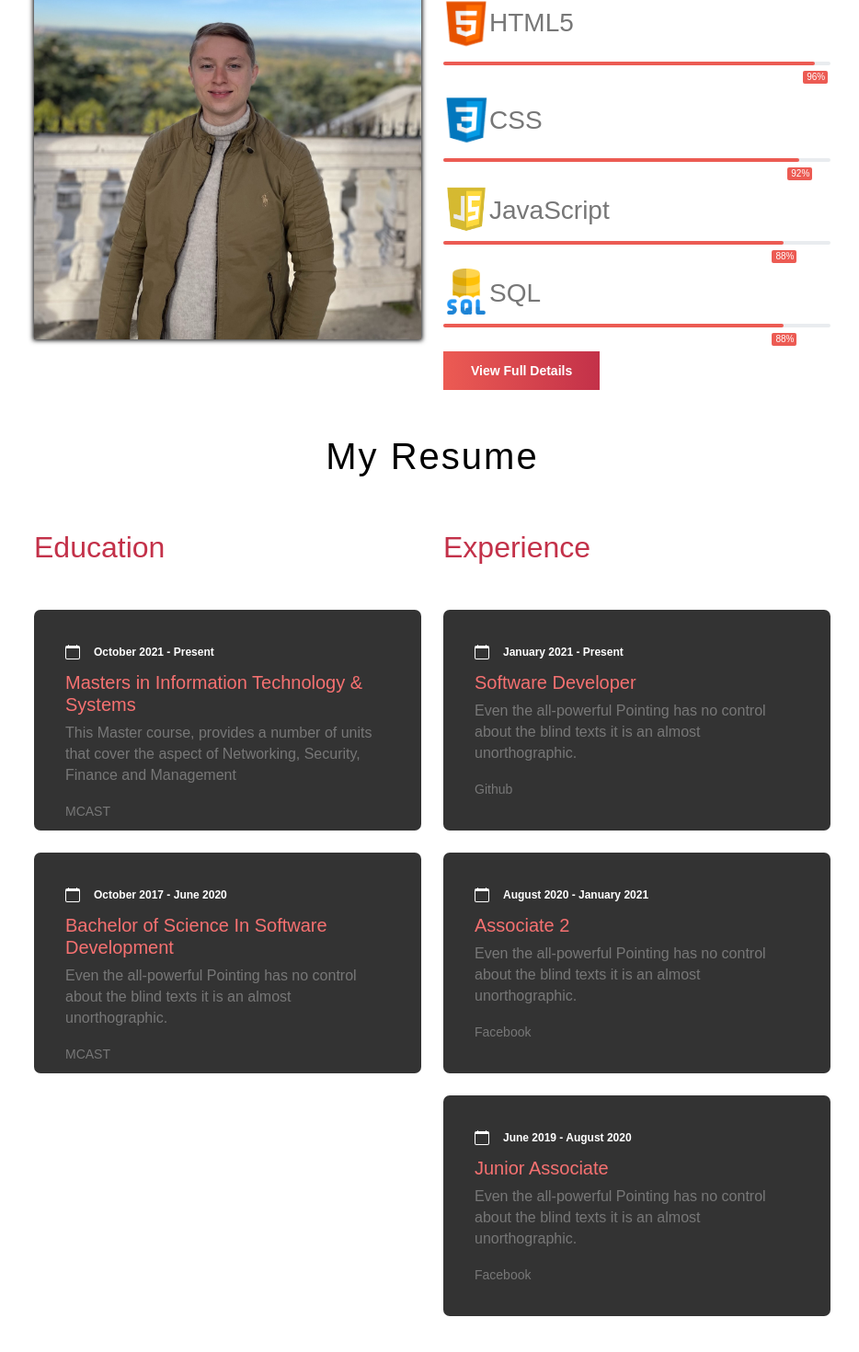
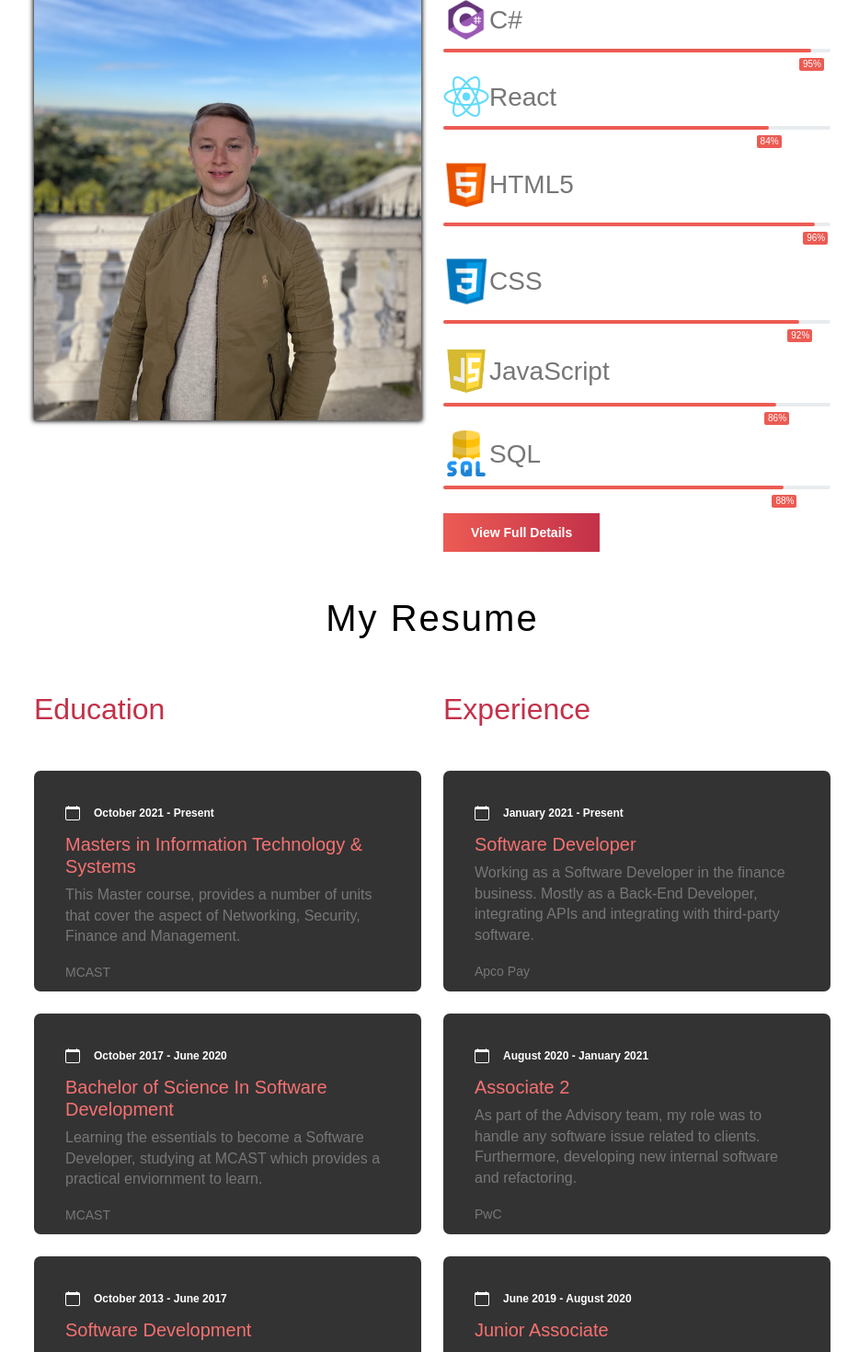
Before and after one commit to FrankanTech/FrankanPortfolio-main, a React (Create React App) app: page / in a window 1280 px wide. Shown: the part 1120-2590 px from the top of the page at 92% size, without its empty margins (170-1104 px from the left). Built offline with nearby package versions, Linux system fonts and the light colour scheme.

Commit message:
Adding Text

```diff
--- a/src/Components/AboutComp/AboutBody.js
+++ b/src/Components/AboutComp/AboutBody.js
@@ -19,7 +19,8 @@ export default class AboutTitle extends Component {
             <div data-aos="fade-left" className="col-lg-6 col-md-6 home-about-right">
                 <p>
                   Hi, my name is Frankan Tabone, a passionate Software Developer with <strong>2</strong> Years experience.
-                  <br/><br/>I consider myself a cursious individual always striving to be among the best and giving my 100% to achieve my goals.
+                  <br/><br/>I am a curious individual always striving to learn and to be among the best by giving more than a <strong>100%</strong> to achieve my goals.
+                  <br/><br/>I consider myself to be a very good team player, where we share our goals to produce the best version of a product.
                 </p>
                 <Skills/>
                 <div className='about-btn'>
--- a/src/Components/ResumeComp/ResumeMini.js
+++ b/src/Components/ResumeComp/ResumeMini.js
@@ -21,7 +21,7 @@ export default class ResumeMini extends Component {
             </svg>
             <span className="date"> October 2021 - Present</span>
             <h3>Masters in Information Technology & Systems</h3>
-            <p>This Master course, provides a number of units that cover the aspect of Networking, Security, Finance and Management </p>
+            <p>This Master course, provides a number of units that cover the aspect of Networking, Security, Finance and Management.</p>
             <span className="school">MCAST</span>
             </div>
             <div className="resume-item mb-4">
@@ -30,7 +30,18 @@ export default class ResumeMini extends Component {
             </svg>
             <span className="date"> October 2017 - June 2020</span>
             <h3>Bachelor of Science In Software Development</h3>
-            <p>Even the all-powerful Pointing has no control about the blind texts it is an almost unorthographic.</p>
+            <p>Learning the essentials to become a Software Developer, studying at MCAST which provides
+              a practical enviornment to learn.</p>
+            <span className="school">MCAST</span>
+            </div>
+            <div className="resume-item mb-4">
+            <svg xmlns="http://www.w3.org/2000/svg" width="16" height="16" fill="white" className="bi bi-calendar" viewBox="0 0 16 16">
+              <path d="M3.5 0a.5.5 0 0 1 .5.5V1h8V.5a.5.5 0 0 1 1 0V1h1a2 2 0 0 1 2 2v11a2 2 0 0 1-2 2H2a2 2 0 0 1-2-2V3a2 2 0 0 1 2-2h1V.5a.5.5 0 0 1 .5-.5zM1 4v10a1 1 0 0 0 1 1h12a1 1 0 0 0 1-1V4H1z"/>
+            </svg>
+            <span className="date"> October 2013 - June 2017</span>
+            <h3>Software Development</h3>
+            <p>Started my journey to become a Software Developer and developed my programming and engineering skills due to the practicability offered by MCAST.
+            </p>
             <span className="school">MCAST</span>
             </div>
             </div>
@@ -42,8 +53,8 @@ export default class ResumeMini extends Component {
             </svg>
             <span className="date"> January 2021 - Present</span>
             <h3>Software Developer</h3>
-            <p>Even the all-powerful Pointing has no control about the blind texts it is an almost unorthographic.</p>
-            <span className="school">Github</span>
+            <p>Working as a Software Developer in the finance business. Mostly as a Back-End Developer, integrating APIs and integrating with third-party software.</p>
+            <span className="school">Apco Pay</span>
             </div>
             <div className="resume-item mb-4">
             <svg xmlns="http://www.w3.org/2000/svg" width="16" height="16" fill="white" className="bi bi-calendar" viewBox="0 0 16 16">
@@ -51,8 +62,9 @@ export default class ResumeMini extends Component {
             </svg>
             <span className="date"> August 2020 - January 2021</span>
             <h3>Associate 2</h3>
-            <p>Even the all-powerful Pointing has no control about the blind texts it is an almost unorthographic.</p>
-            <span className="school">Facebook</span>
+            <p>As part of the Advisory team, my role was to handle any software issue related to clients. Furthermore,
+              developing new internal software and refactoring.</p>
+            <span className="school">PwC</span>
             </div>
             <div className="resume-item mb-4">
             <svg xmlns="http://www.w3.org/2000/svg" width="16" height="16" fill="white" className="bi bi-calendar" viewBox="0 0 16 16">
@@ -60,8 +72,8 @@ export default class ResumeMini extends Component {
             </svg>
             <span className="date"> June 2019 - August 2020</span>
             <h3>Junior Associate</h3>
-            <p>Even the all-powerful Pointing has no control about the blind texts it is an almost unorthographic.</p>
-            <span className="school">Facebook</span>
+            <p>Being part of the Advisory team as a part timer. Being responsbile for documenting, testing and fixing any issues related to Software.</p>
+            <span className="school">PwC</span>
             </div>
             </div>
             <div className='col-12 btn-div'>
--- a/src/Components/ServicesComp/Services.js
+++ b/src/Components/ServicesComp/Services.js
@@ -19,7 +19,7 @@ export default class Services extends Component {
               <span className="lnr lnr-pie-chart"></span>
               <div className='title-space'><a href="#"><h4>Front-End Development</h4></a></div>
                 <p>
-                  I can help in building a responsive and eye-catching UI interface.
+                  Building a responsive Front-End website with a modern looking style.
                 </p>
               </div>
               </div>
@@ -28,7 +28,7 @@ export default class Services extends Component {
               <span className="lnr lnr-laptop-phone"></span>
               <div className='title-space'><a href="#"><h4>Back-End Development</h4></a></div>
                 <p>
-                  I can integrate your web application with an API or build a service from scratch.
+                  Integrating or Developing a Back-End API service with performance and effeciency in mind.
                 </p>
               </div>
               </div>
@@ -37,16 +37,7 @@ export default class Services extends Component {
               <span className="lnr lnr-camera"></span>
               <div className='title-space'><a href="#"><h4>Portfolio Development</h4></a></div>
                 <p>
-                  I can help build your own Portfolio website and ensure a top quality design.
-                </p>
-              </div>
-              </div>
-              <div className="col-lg-4 col-md-6">
-              <div className="single-services">
-              <span className="lnr lnr-rocket"></span>
-              <div className='title-space'><a href="#"><h4>Consultation</h4></a></div>
-                <p>
-                  I can guide you if in need for consultation regarding technologies or which software is best to use.
+                  Building a Portfolio website with a variety of features that is easy to modify.
                 </p>
               </div>
               </div>
--- a/src/Components/Skills/Skills.js
+++ b/src/Components/Skills/Skills.js
@@ -4,6 +4,7 @@ import Html from "../../Assets/Images/Html.png";
 import Css from "../../Assets/Images/Css.png";
 import JavaScript from "../../Assets/Images/JavaScript.png";
 import SQL from "../../Assets/Images/sql.png";
+import ReactIcon from "../../Assets/Images/ReactIcon.png";
 import "./SkillsStyle.css"
 
 export default class Skills extends Component {
@@ -18,6 +19,17 @@ export default class Skills extends Component {
             <div className="progress">
             <div data-aos="fade-right" className="progress-bar" role="progressbar" style={{width: "95%"}} aria-valuenow="95" aria-valuemin="0" aria-valuemax="100">
             <span>95%</span>
+            </div>
+            </div>
+            </div>
+            <div className="skill">
+                <div className='fig'>
+                    <img src={ReactIcon} className="skill-img"/>
+                    <h3>React</h3>
+                </div>
+            <div className="progress">
+            <div data-aos="fade-right" className="progress-bar" role="progressbar" style={{width: "84%"}} aria-valuenow="84" aria-valuemin="0" aria-valuemax="100">
+            <span>84%</span>
             </div>
             </div>
             </div>
@@ -49,8 +61,8 @@ export default class Skills extends Component {
                         <h3>JavaScript</h3>
                     </div>
                 <div className="progress">
-                <div data-aos="fade-right" className="progress-bar" role="progressbar" style={{width: "88%"}} aria-valuenow="88" aria-valuemin="0" aria-valuemax="100">
-                <span>88%</span>
+                <div data-aos="fade-right" className="progress-bar" role="progressbar" style={{width: "86%"}} aria-valuenow="86" aria-valuemin="0" aria-valuemax="100">
+                <span>86%</span>
                 </div>
                 </div>
                 </div>
```
Also changed, not shown: src/Assets/Images/ReactIcon.png (added).
